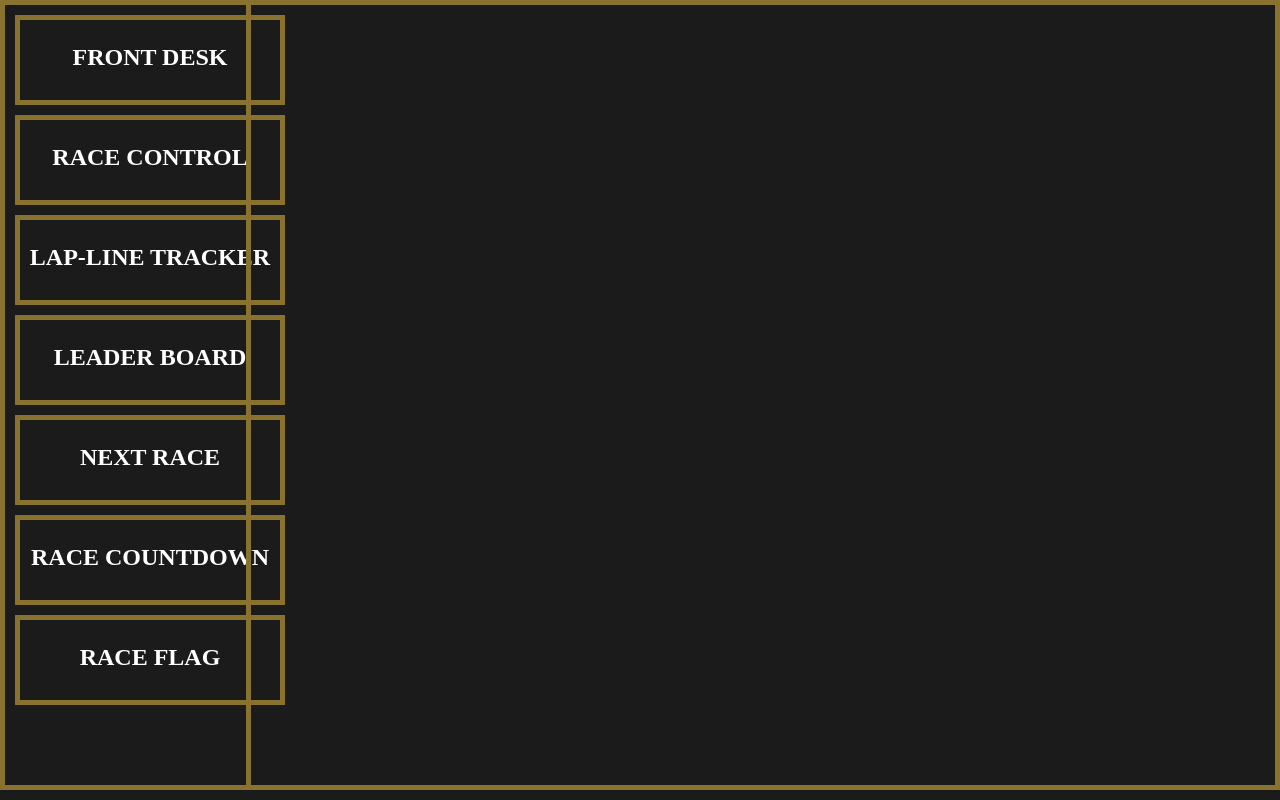
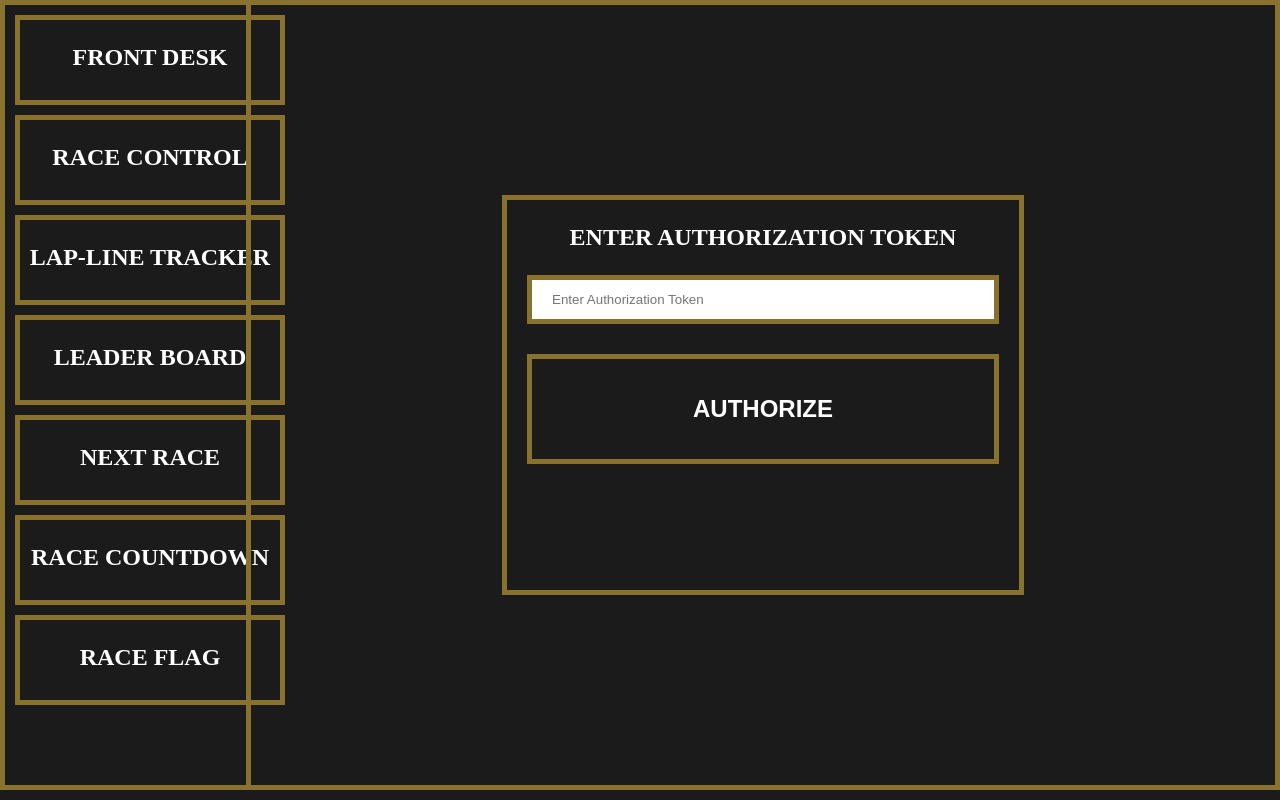
Before and after one commit to anderosc/racetrack, a website: page frontend/html/private/front-desk.html in a window 1280 px wide. Drawn offline with nearby package versions, Linux system fonts and the light colour scheme; files that its build step writes are made by us from their sources; no server answers.

Commit message:
some fixes, login page design

```diff
--- a/frontend/css/public/main.css
+++ b/frontend/css/public/main.css
@@ -2,6 +2,10 @@
 body {
     background-color: #1c1b1b;
     margin: 0px;
+}
+
+button {
+    cursor: pointer;
 }
 
 .button {
@@ -11,7 +15,6 @@ body {
     background-color: #1c1b1b;
     margin: 10px;
     border: 5px solid #88722e;
-    text-align: center;
 }
 
 .left {
@@ -29,6 +32,9 @@ body {
 	width: 80%;
 	height: calc(100% - 20px);
     border: 5px solid #88722e;
+    Display :flex;
+    align-items: center;
+    justify-content: center;
     /* Add the blur effect
     /*filter: blur(8px);
     -webkit-filter: blur(8px);*/
@@ -39,8 +45,36 @@ p {
     color: white;
     font-weight: bold;
     font-size: 24px;
+    text-align: center;
 }
 
 a:link {
   text-decoration: none;
 }
+
+.loginbox {
+    width: 50%;
+    height: 50%;
+    border: 5px solid #88722e;
+}
+
+input[type=password] {
+    width: calc(100% - 40px);
+    padding: 12px 20px;
+    margin: 20px;
+    margin-top: 0px;
+    display: inline-block;
+    border: 5px solid #88722e;
+    box-sizing: border-box;
+}
+
+.loginbtn {
+    width: calc(100% - 40px);
+    padding: 12px 20px;
+    margin: 20px;
+    margin-top: 10px;
+    display: inline-block;
+    background-color: #1c1b1b;
+    border: 5px solid #88722e;
+    box-sizing: border-box;
+}
--- a/frontend/html/private/front-desk.html
+++ b/frontend/html/private/front-desk.html
@@ -8,15 +8,21 @@
     </head>
     <body>
         <div class="container left">
-            <a href="front-desk"><div class="button"><p>Front Desk</p></div></a>
-            <a href="race-control"><div class="button"><p>Race Control</p></div></a>
-            <a href="lap-line-tracker"><div class="button"><p>Lap-line Tracker</p></div></a>
-            <a href="leader-board"><div class="button"><p>Leader Board</p></div></a>
-            <a href="next-race"><div class="button"><p>Next Race</p></div></a>
-            <a href="race-countdown"><div class="button"><p>Race Countdown</p></div></a>
-            <a href="race-flags"><div class="button"><p>Race Flag</p></div></a>
+            <div class="button"><a href="../front-desk"><p>Front Desk</p></div></a>
+            <div class="button"><a href="../race-control"><p>Race Control</p></div></a>
+            <div class="button"><a href="../lap-line-tracker"><p>Lap-line Tracker</p></div></a>
+            <div class="button"><a href="../leader-board"><p>Leader Board</p></div></a>
+            <div class="button"><a href="../next-race"><p>Next Race</p></div></a>
+            <div class="button"><a href="../race-countdown"><p>Race Countdown</p></div></a>
+            <div class="button"><a href="../race-flags"><p>Race Flag</p></div></a>
         </div>
-        <div class="container right"></div>
+        <div class="container right">
+            <div class="loginbox">
+                <label for="token"><p>Enter Authorization Token</p></label>
+                <input type="password" placeholder="Enter Authorization Token" id="token" required>
+                <button class="loginbtn" type="submit"><p>Authorize</p></button>
+            </div>
+        </div>
     </body>
 </html>
 
--- a/package.json
+++ b/package.json
@@ -10,5 +10,4 @@
   "scripts": {
     "start": "node backend/server.js"
   }
-
 }
```
Also changed, not shown: frontend/html/public/index.html (+7 -7 lines), 1 other file.
